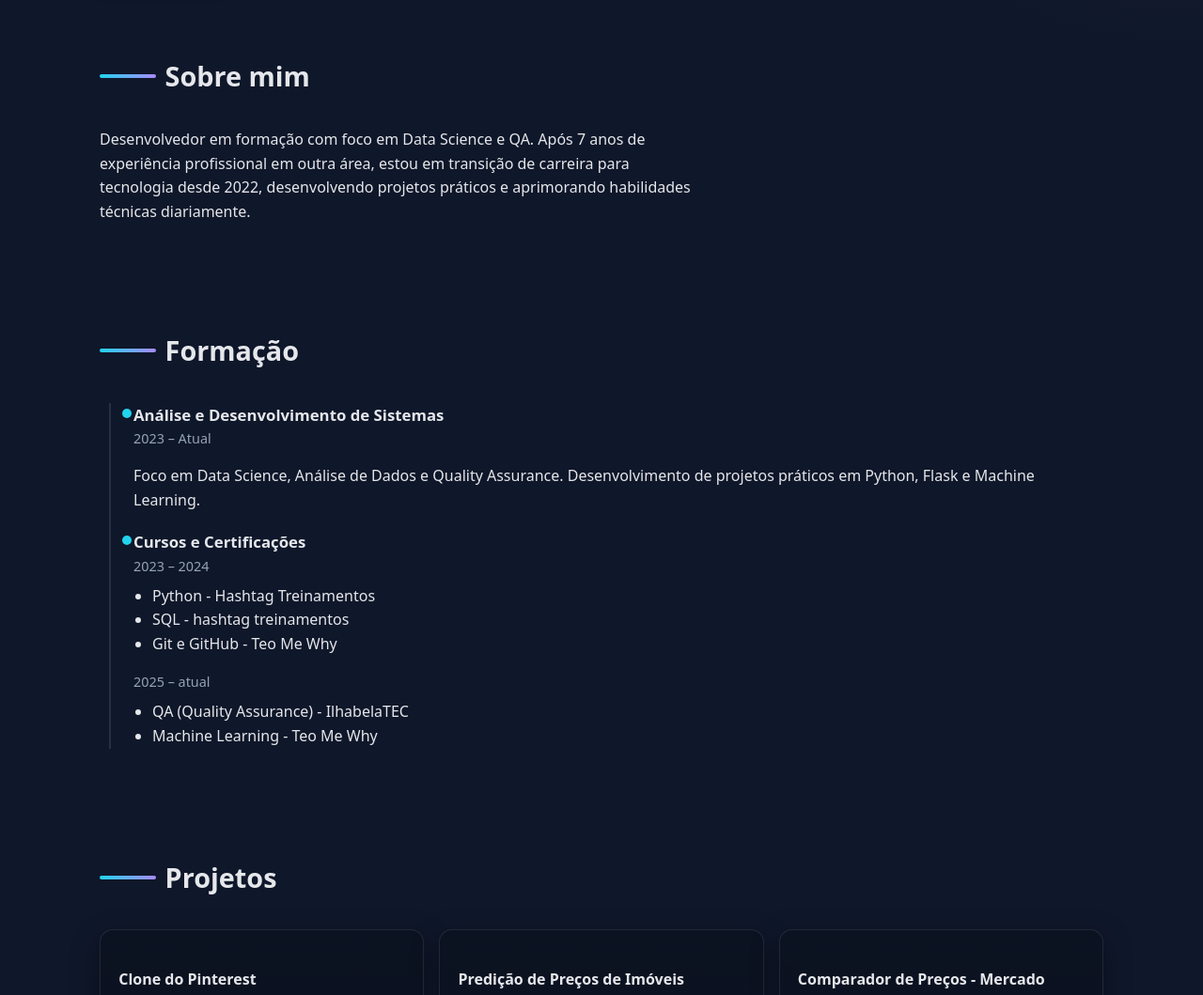
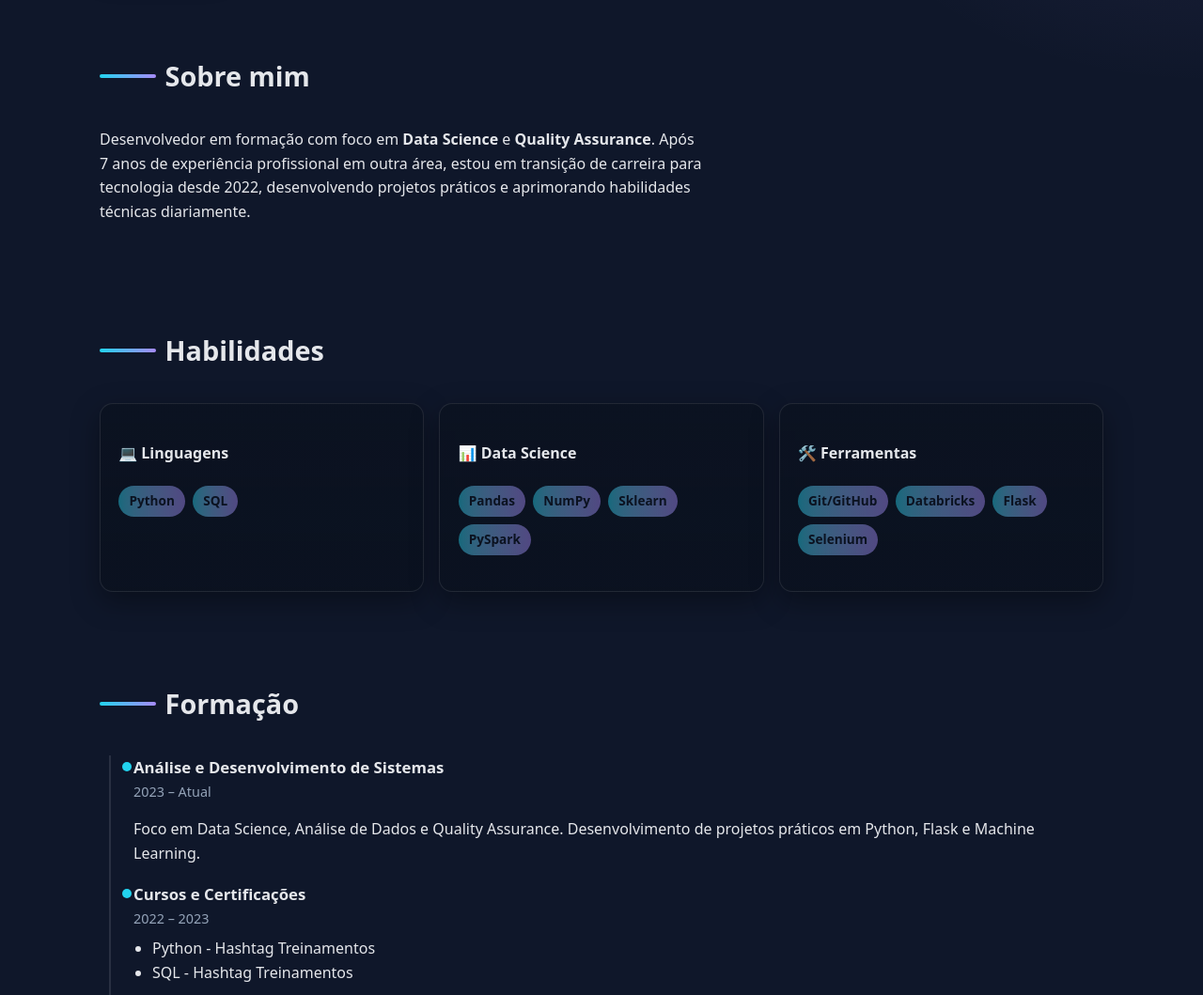
Before and after one commit to fabiomarquesz/fabiomarquesz.github.io, a plain HTML site: page index.html in a window 1280 px wide. Shown: the part 520-1579 px from the top of the page at 94% size. Drawn offline with Linux system fonts and the light colour scheme.

Commit message:
feat: melhorias

```diff
--- a/index.html
+++ b/index.html
@@ -111,8 +111,8 @@
   <div class="nav">
     <div class="nav-inner">
       <div class="brand">Fabio Marques</div>
-      <nav>
-        <a href="#sobre">Sobre</a>
+      <nav aria-label="Navegação principal">
+        <a href="#sobre" aria-label="Ir para seção Sobre">Sobre</a>
         <a href="#experiencia">Experiência</a>
         <a href="#projetos">Projetos</a>
         <a href="#contato">Contato</a>
@@ -154,11 +154,41 @@
   <section id="sobre" class="wrap reveal">
     <h2 class="section-title"><span class="bar"></span> Sobre mim</h2>
     <p style="max-width:70ch">
-      Desenvolvedor em formação com foco em Data Science e QA.
+      Desenvolvedor em formação com foco em <strong>Data Science</strong> e <strong>Quality Assurance</strong>.
       Após 7 anos de experiência profissional em outra área, estou em transição de carreira para tecnologia desde 2022,
       desenvolvendo projetos práticos e aprimorando habilidades técnicas diariamente.
     </p>
   </section>
+  <section id="habilidades" class="wrap reveal">
+  <h2 class="section-title"><span class="bar"></span> Habilidades</h2>
+  <div class="grid">
+    <div class="card">
+      <h4>💻 Linguagens</h4>
+      <div class="chips" style="margin-top: 1rem;">
+        <span class="chip">Python</span>
+        <span class="chip">SQL</span>
+      </div>
+    </div>
+    <div class="card">
+      <h4>📊 Data Science</h4>
+      <div class="chips" style="margin-top: 1rem;">
+        <span class="chip">Pandas</span>
+        <span class="chip">NumPy</span>
+        <span class="chip">Sklearn</span>
+        <span class="chip">PySpark</span>
+      </div>
+    </div>
+    <div class="card">
+      <h4>🛠️ Ferramentas</h4>
+      <div class="chips" style="margin-top: 1rem;">
+        <span class="chip">Git/GitHub</span>
+        <span class="chip">Databricks</span>
+        <span class="chip">Flask</span>
+        <span class="chip">Selenium</span>
+      </div>
+    </div>
+  </div>
+</section>
 
   <!-- FORMAÇÃO -->
   <section id="experiencia" class="wrap reveal">
@@ -171,17 +201,17 @@
     </div>
     <div class="t-item">
       <h3>Cursos e Certificações</h3>
-      <div class="when">2023 – 2024</div>
+      <div class="when">2022 – 2023</div>
       <ul style="margin-top: 8px; padding-left: 20px;">
         <li>Python - Hashtag Treinamentos </li>
-        <li>SQL - hashtag treinamentos </li>
-        <li>Git e GitHub - Teo Me Why </li>
+        <li>SQL - Hashtag Treinamentos </li>
 
       </ul>
       <div class="when">2025 – atual</div>
       <ul style="margin-top: 8px; padding-left: 20px;">
         <li>QA (Quality Assurance) - IlhabelaTEC </li>
         <li>Machine Learning - Teo Me Why </li>
+        <li>Git e GitHub - Teo Me Why </li>
       </ul>
     </div>
     </div>
--- a/styles.css
+++ b/styles.css
@@ -108,10 +108,13 @@ h2 { text-align: center; margin-bottom: 2rem; color: #2980b9; }
   padding: 1.5rem;
   border-radius: 12px;
   box-shadow: 0 4px 8px rgba(0,0,0,0.1);
-  transition: transform 0.3s, box-shadow 0.3s;
+  cursor: default;
+  transition: transform 0.3s ease, box-shadow 0.3s ease;
 }
-.card:hover { transform: translateY(-8px) scale(1.03); box-shadow: 0 6px 12px rgba(0,0,0,0.2); }
-
+.card:hover {
+  transform: translateY(-4px);
+  box-shadow: 0 15px 40px rgba(0,0,0,.45);
+}
 /* Social */
 .socials { text-align: center; }
 .socials a {
@@ -134,3 +137,29 @@ footer {
 /* Scroll reveal */
 .reveal { opacity: 0; transform: translateY(40px); transition: 0.8s ease; }
 .reveal.active { opacity: 1; transform: translateY(0); }
+
+@media (max-width: 768px) {
+  .nav-inner nav {
+    display: flex;
+    flex-wrap: wrap;
+    gap: 0.5rem;
+  }
+  .nav a {
+    margin-left: 0.5rem;
+    font-size: 0.9rem;
+  }
+  .theme-btn {
+    width: 100%;
+    margin-top: 0.5rem;
+  }
+}
+.reveal {
+  opacity: 0;
+  transform: translateY(20px);
+  transition: opacity 0.6s ease, transform 0.6s ease;
+}
+
+.reveal.active {
+  opacity: 1;
+  transform: translateY(0);
+}
```
Also changed, not shown: script.js (+11 -0 lines).
